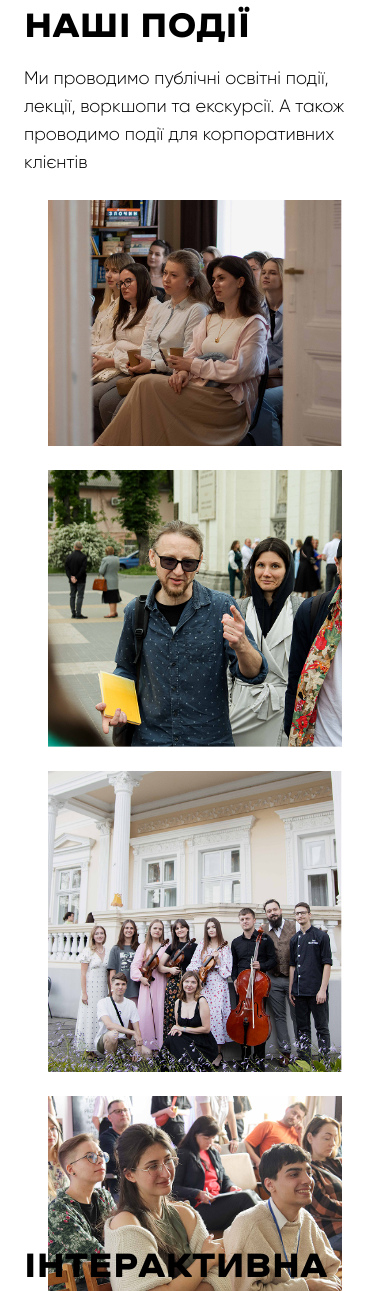
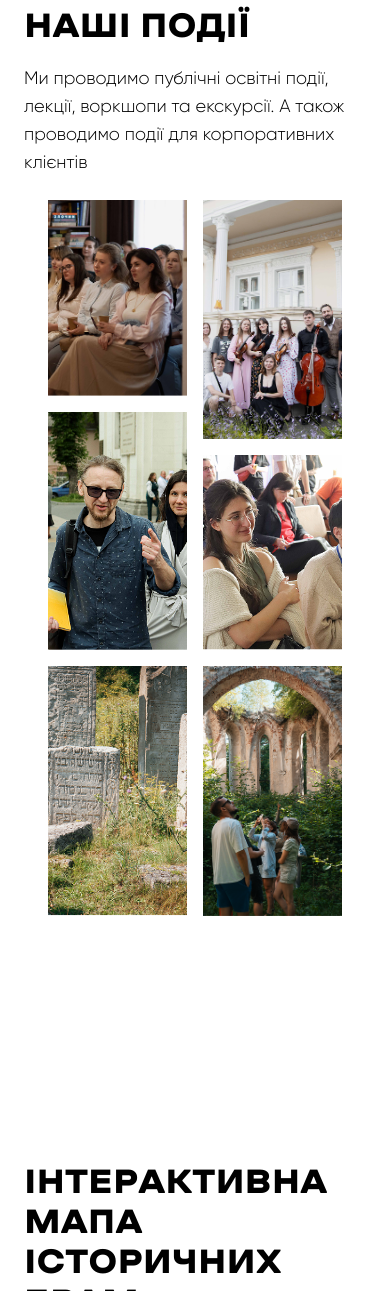
Before and after one commit to slimnation23/bramy-ternopolia, a PHP site: page / in a window 390 px wide; the page is wider, and only the part inside the window is pictured. Shown: the part 3079-4370 px from the top of that part. Run offline with PHP 8.4, Linux system fonts and the light colour scheme.

Commit message:
our events - done ☑️

```diff
--- a/css/output.css
+++ b/css/output.css
@@ -840,6 +840,10 @@ html {
   z-index: 50;
 }
 
+.col-span-2 {
+  grid-column: span 2 / span 2;
+}
+
 .mx-auto {
   margin-left: auto;
   margin-right: auto;
@@ -957,6 +961,18 @@ html {
   height: 800px;
 }
 
+.h-\[600px\] {
+  height: 600px;
+}
+
+.h-\[250px\] {
+  height: 250px;
+}
+
+.h-\[450px\] {
+  height: 450px;
+}
+
 .min-h-\[417px\] {
   min-height: 417px;
 }
@@ -1114,6 +1130,14 @@ html {
 
 .grid-cols-1 {
   grid-template-columns: repeat(1, minmax(0, 1fr));
+}
+
+.grid-cols-2 {
+  grid-template-columns: repeat(2, minmax(0, 1fr));
+}
+
+.flex-row {
+  flex-direction: row;
 }
 
 .flex-col {
@@ -1588,6 +1612,10 @@ html {
 }
 
 @media (min-width: 768px) {
+  .md\:col-span-1 {
+    grid-column: span 1 / span 1;
+  }
+
   .md\:mt-0 {
     margin-top: 0px;
   }
@@ -1614,6 +1642,14 @@ html {
 
   .md\:h-\[700px\] {
     height: 700px;
+  }
+
+  .md\:h-\[45\%\] {
+    height: 45%;
+  }
+
+  .md\:h-\[55\%\] {
+    height: 55%;
   }
 
   .md\:min-h-\[440px\] {
@@ -1633,6 +1669,10 @@ html {
     width: fit-content;
   }
 
+  .md\:w-full {
+    width: 100%;
+  }
+
   .md\:grid-cols-3 {
     grid-template-columns: repeat(3, minmax(0, 1fr));
   }
@@ -1641,6 +1681,10 @@ html {
     flex-direction: row;
   }
 
+  .md\:flex-col {
+    flex-direction: column;
+  }
+
   .md\:items-end {
     align-items: flex-end;
   }
@@ -1651,6 +1695,10 @@ html {
 
   .md\:gap-4 {
     gap: 1rem;
+  }
+
+  .md\:gap-6 {
+    gap: 1.5rem;
   }
 
   .md\:py-14 {
--- a/index.html
+++ b/index.html
@@ -363,10 +363,10 @@
 
         <!-- Gallery -->
         <div class="container mx-auto px-6">
-          <div class="grid grid-cols-1 md:grid-cols-3 gap-6 h-[800px] md:h-[700px] lg:h-[800px]">
+          <div class="grid grid-cols-2 md:grid-cols-3 gap-4 md:gap-6">
 
             <!-- 1 col -->
-            <div class="flex flex-col gap-6 h-full">
+            <div class="flex flex-col gap-4 md:gap-6 h-[450px] md:h-[700px] lg:h-[800px]">
               <div class="h-[45%] w-full">
                 <img src="images/events/event-1.png" class="w-full h-full object-cover" alt="event 1" />
               </div>
@@ -376,7 +376,7 @@
             </div>
 
             <!-- 2 col -->
-            <div class="flex flex-col gap-6 h-full">
+            <div class="flex flex-col gap-4 md:gap-6 h-[450px] md:h-[700px] lg:h-[800px]">
               <div class="h-[55%] w-full">
                 <img src="images/events/event-2.png" class="w-full h-full object-cover" alt="event 3" />
               </div>
@@ -386,11 +386,11 @@
             </div>
 
             <!-- 3 col -->
-            <div class="flex flex-col gap-6 h-full">
-              <div class="h-[45%] w-full">
+            <div class="col-span-2 md:col-span-1 flex flex-row md:flex-col gap-4 md:gap-6 h-[250px] md:h-[700px] lg:h-[800px]">
+              <div class="w-1/2 md:w-full h-full md:h-[45%]">
                 <img src="images/events/event-3.png" class="w-full h-full object-cover" alt="event 5" />
               </div>
-              <div class="h-[55%] w-full">
+              <div class="w-1/2 md:w-full h-full md:h-[55%]">
                 <img src="images/events/event-6.png" class="w-full h-full object-cover" alt="event 6" />
               </div>
             </div>
```
